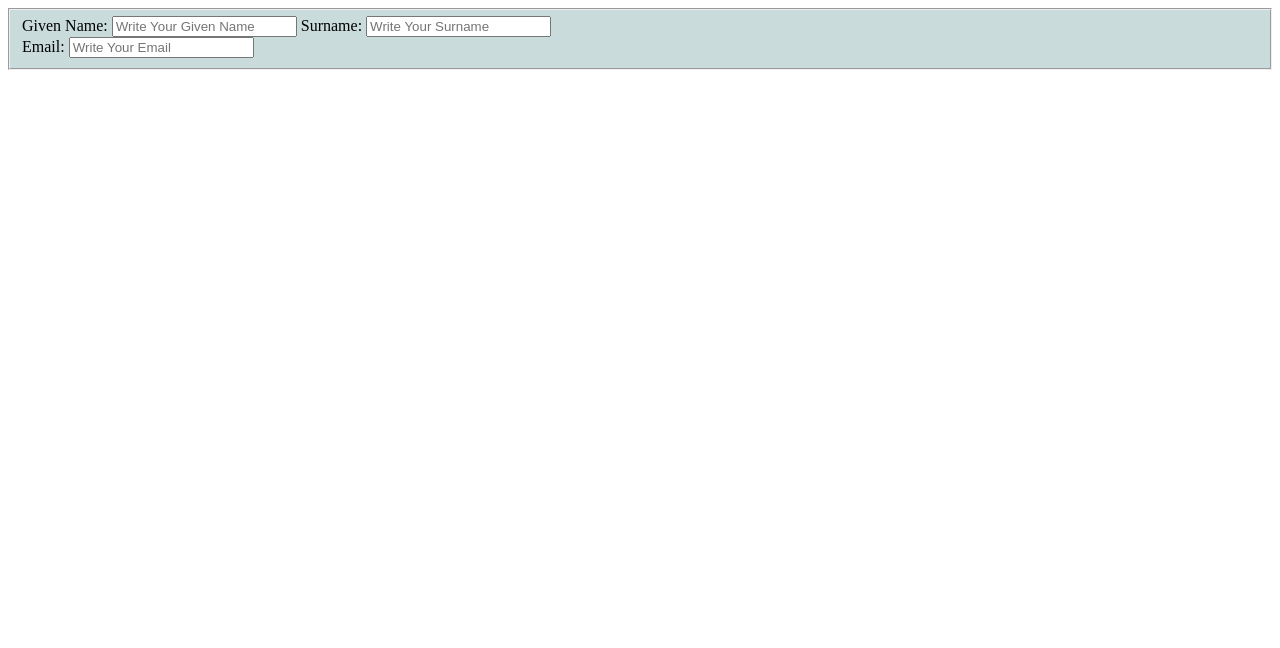
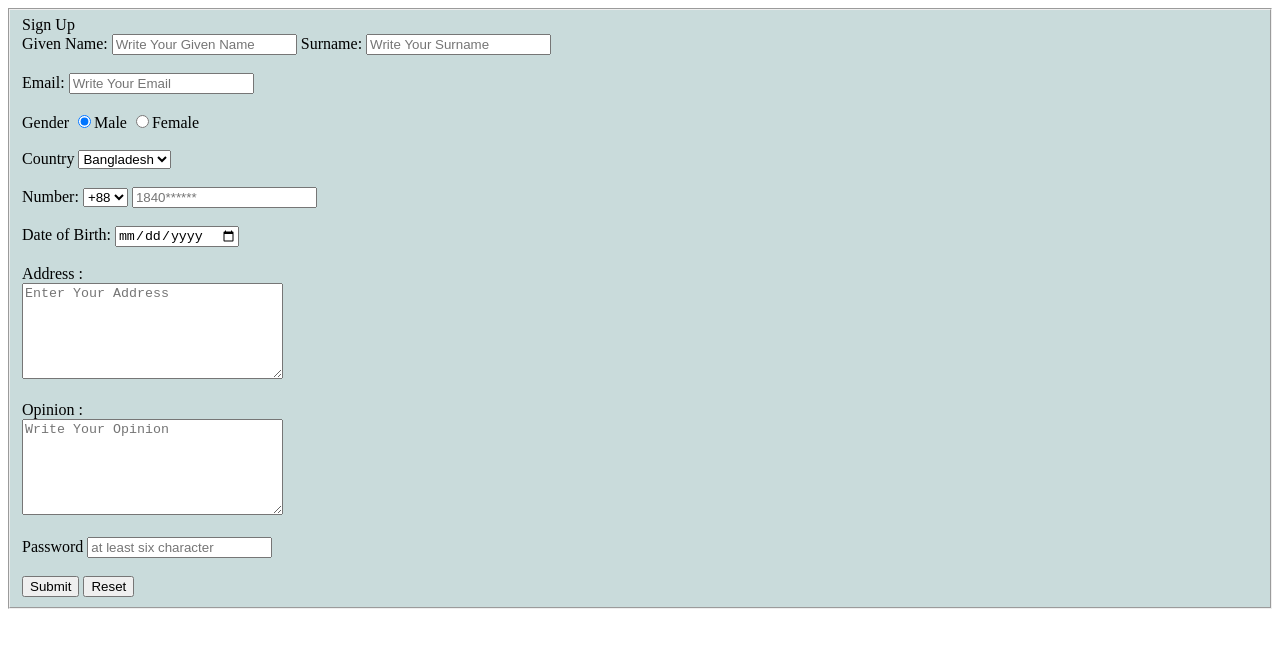
Before and after one commit to NazrulIslam-05/shoes-git-repo, a plain HTML site: page registration.html in a window 1280 px wide. Drawn offline with Linux system fonts and the light colour scheme.

Commit message:
added form

```diff
--- a/registration.html
+++ b/registration.html
@@ -13,6 +13,7 @@
         <fieldset >
 
             <form action=" ">
+                   <header>Sign Up</header>
                    <label for="">Given Name:
                     <input type="text" placeholder="Write Your Given Name">
                    </label>
@@ -20,13 +21,69 @@
                    <label for="">Surname:
                     <input type="text" placeholder="Write Your Surname">
                    </label>
-                    <br>
+                    <br><br>
                    <label for=" "> Email:
                     <input type="Email" placeholder="Write Your Email ">
                    </label>
+                   <br><br>
+                   <label for="Gender">Gender
+                    <input type="radio" value="Male" checked>Male
+                     <input type="radio" value="Female" >Female
+                   </label>
+                   <br><br>
+                   <label for="">Country
+                    <select name="" id="">
+                        <option value="">Armenia</option>
+                        <option value="">Azerbaijan</option>
+                        <option value="" selected>Bangladesh</option>
+                        <option value="">USA</option>
+                        <option value="">Canada</option>
+                    </select>
+
+                   </label>
 
 
+                   <br><br>
 
+                   <label for=""> Number:
+                    <select>
+                        <option value="">+99</option>
+                        <option value=""selected>+88</option>
+                        <option value="">+77</option>
+                        <option value="">+1</option>
+                        <option value="">+27</option>
+
+                    </select>
+
+                    <input type="phone" placeholder="1840******">
+                   </label>
+                   <br><br>
+
+                   <label for="">Date of Birth:
+                    <input type="date" min="01/01/1990" max="01/01/2000" name="" id="">
+
+                   </label>
+
+                   <br><br>
+
+                   <label for="">Address :
+                    <br><textarea name="" id="" cols="30" rows="6" placeholder="Enter Your Address"></textarea>
+                   </label>
+                   <br><br>
+                   <label for="">Opinion :
+                    <br><textarea name="" id="" cols="30" rows="6"placeholder="Write Your Opinion"></textarea>
+                   </label>
+
+                   <br><br>
+
+                   <label for="">Password
+                    <input type="password" minlength="6" placeholder="at least six character">
+                   </label>
+                   <br><br>
+                   <label for="button">
+                    <input type="button" value="Submit">
+                    <input type="button" value="Reset">
+                   </label>
 
 
 
```
